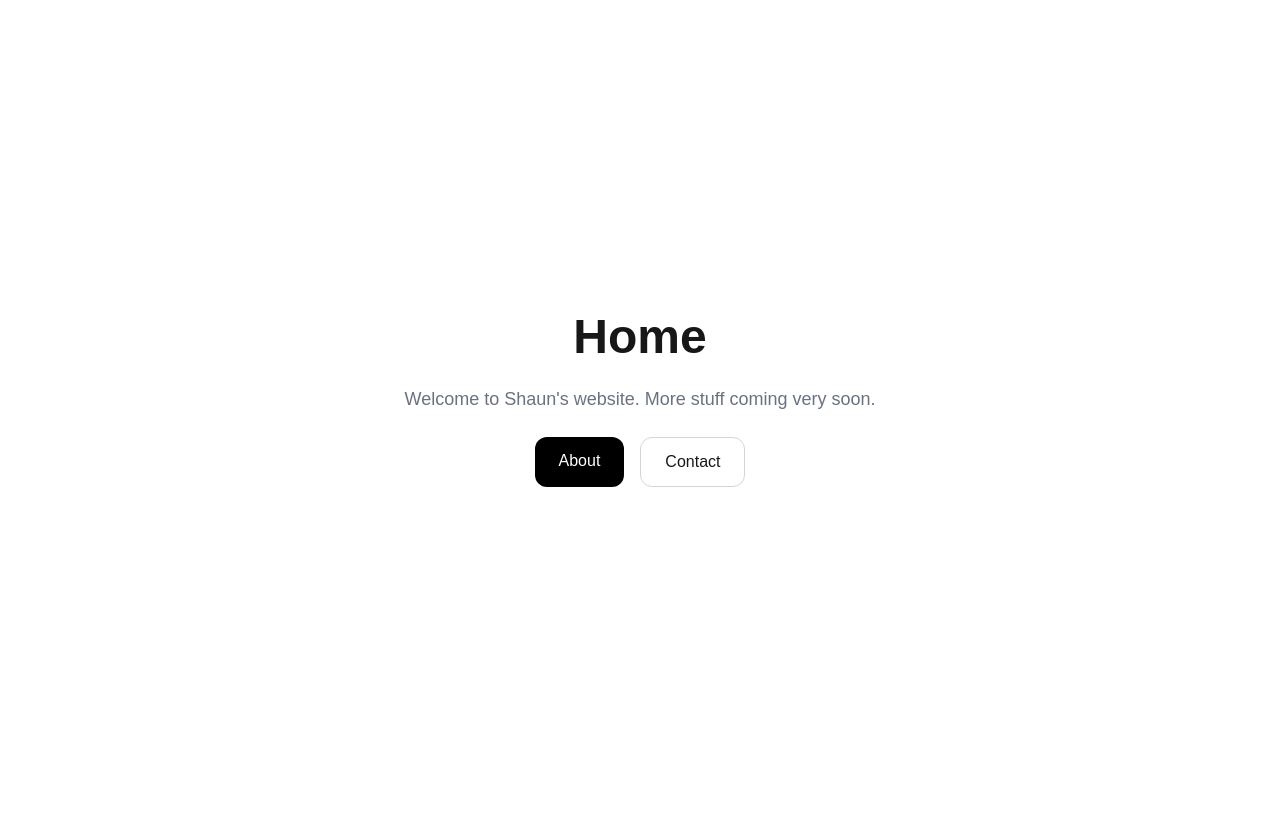
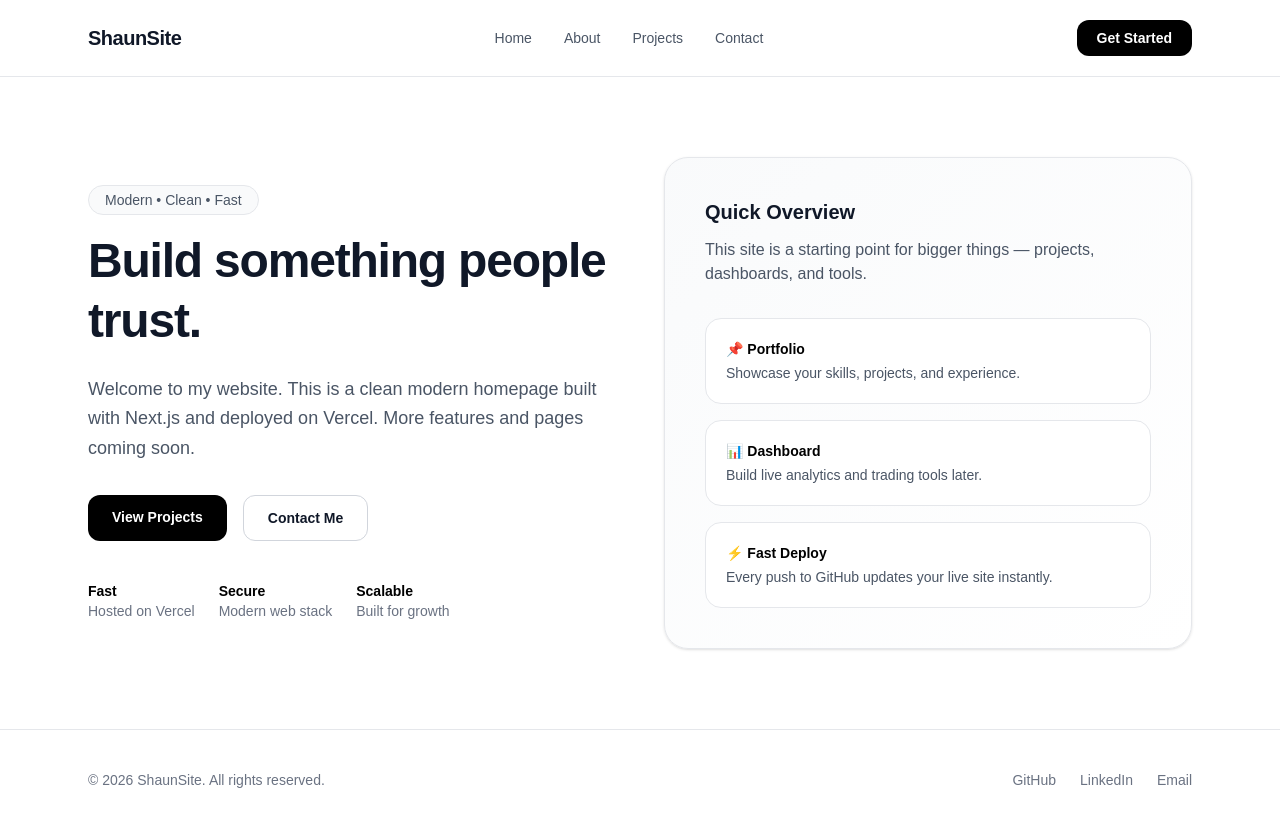
Before and after one commit to randompythoncoder/hello-site, a Next.js app: page / in a window 1280 px wide. Shown: the top 826 px of the page. Before the commit the page ends 800 px from the top, so only its background shows below. Built offline with nearby package versions, Linux system fonts and the light colour scheme.

Commit message:
make homepage modern

```diff
--- a/app/page.tsx
+++ b/app/page.tsx
@@ -1,27 +1,124 @@
 export default function Home() {
   return (
-    <main className="min-h-screen flex flex-col items-center justify-center gap-6 p-6 text-center">
-      <h1 className="text-5xl font-bold">Home</h1>
+    <main className="min-h-screen bg-white text-gray-900">
+      {/* Navbar */}
+      <header className="border-b border-gray-200">
+        <div className="mx-auto flex max-w-6xl items-center justify-between px-6 py-5">
+          <div className="text-xl font-bold tracking-tight">ShaunSite</div>
 
-      <p className="text-lg text-gray-500 max-w-xl">
-        Welcome to Shaun's website. More stuff coming very soon.
+          <nav className="hidden gap-8 text-sm font-medium text-gray-600 md:flex">
+            <a href="#" className="hover:text-black">Home</a>
+            <a href="#" className="hover:text-black">About</a>
+            <a href="#" className="hover:text-black">Projects</a>
+            <a href="#" className="hover:text-black">Contact</a>
+          </nav>
+
+          <a
+            href="#"
+            className="rounded-xl bg-black px-5 py-2 text-sm font-semibold text-white hover:opacity-80"
+          >
+            Get Started
+          </a>
+        </div>
+      </header>
+
+      {/* Hero */}
+      <section className="mx-auto max-w-6xl px-6 py-20">
+        <div className="grid items-center gap-12 md:grid-cols-2">
+          <div>
+            <p className="mb-4 inline-block rounded-full border border-gray-200 bg-gray-50 px-4 py-1 text-sm text-gray-600">
+              Modern • Clean • Fast
             </p>
 
-      <div className="flex gap-4">
+            <h1 className="text-5xl font-bold leading-tight tracking-tight">
+              Build something people trust.
+            </h1>
+
+            <p className="mt-6 text-lg leading-relaxed text-gray-600">
+              Welcome to my website. This is a clean modern homepage built with Next.js and
+              deployed on Vercel. More features and pages coming soon.
+            </p>
+
+            <div className="mt-8 flex flex-col gap-4 sm:flex-row">
               <a
-          href="/about"
-          className="rounded-xl bg-black px-6 py-3 text-white hover:opacity-80"
+                href="#"
+                className="rounded-xl bg-black px-6 py-3 text-center text-sm font-semibold text-white hover:opacity-80"
               >
-          About
+                View Projects
               </a>
 
               <a
-          href="/contact"
-          className="rounded-xl border border-gray-300 px-6 py-3 hover:bg-gray-100"
+                href="#"
+                className="rounded-xl border border-gray-300 px-6 py-3 text-center text-sm font-semibold text-gray-900 hover:bg-gray-100"
               >
-          Contact
+                Contact Me
               </a>
             </div>
+
+            <div className="mt-10 flex gap-6 text-sm text-gray-500">
+              <div>
+                <p className="font-semibold text-black">Fast</p>
+                <p>Hosted on Vercel</p>
+              </div>
+              <div>
+                <p className="font-semibold text-black">Secure</p>
+                <p>Modern web stack</p>
+              </div>
+              <div>
+                <p className="font-semibold text-black">Scalable</p>
+                <p>Built for growth</p>
+              </div>
+            </div>
+          </div>
+
+          {/* Right Card */}
+          <div className="rounded-3xl border border-gray-200 bg-gradient-to-br from-gray-50 to-white p-10 shadow-sm">
+            <h2 className="text-xl font-semibold">Quick Overview</h2>
+
+            <p className="mt-3 text-gray-600">
+              This site is a starting point for bigger things — projects, dashboards, and tools.
+            </p>
+
+            <div className="mt-8 space-y-4">
+              <div className="rounded-2xl border border-gray-200 bg-white p-5">
+                <p className="text-sm font-semibold text-black">📌 Portfolio</p>
+                <p className="mt-1 text-sm text-gray-600">
+                  Showcase your skills, projects, and experience.
+                </p>
+              </div>
+
+              <div className="rounded-2xl border border-gray-200 bg-white p-5">
+                <p className="text-sm font-semibold text-black">📊 Dashboard</p>
+                <p className="mt-1 text-sm text-gray-600">
+                  Build live analytics and trading tools later.
+                </p>
+              </div>
+
+              <div className="rounded-2xl border border-gray-200 bg-white p-5">
+                <p className="text-sm font-semibold text-black">⚡ Fast Deploy</p>
+                <p className="mt-1 text-sm text-gray-600">
+                  Every push to GitHub updates your live site instantly.
+                </p>
+              </div>
+            </div>
+          </div>
+        </div>
+      </section>
+
+      {/* Footer */}
+      <footer className="border-t border-gray-200">
+        <div className="mx-auto flex max-w-6xl flex-col items-center justify-between gap-4 px-6 py-10 md:flex-row">
+          <p className="text-sm text-gray-500">
+            © {new Date().getFullYear()} ShaunSite. All rights reserved.
+          </p>
+
+          <div className="flex gap-6 text-sm text-gray-500">
+            <a href="#" className="hover:text-black">GitHub</a>
+            <a href="#" className="hover:text-black">LinkedIn</a>
+            <a href="#" className="hover:text-black">Email</a>
+          </div>
+        </div>
+      </footer>
     </main>
   );
 }
```
Lines whose indentation alone changed are shown as unchanged.
